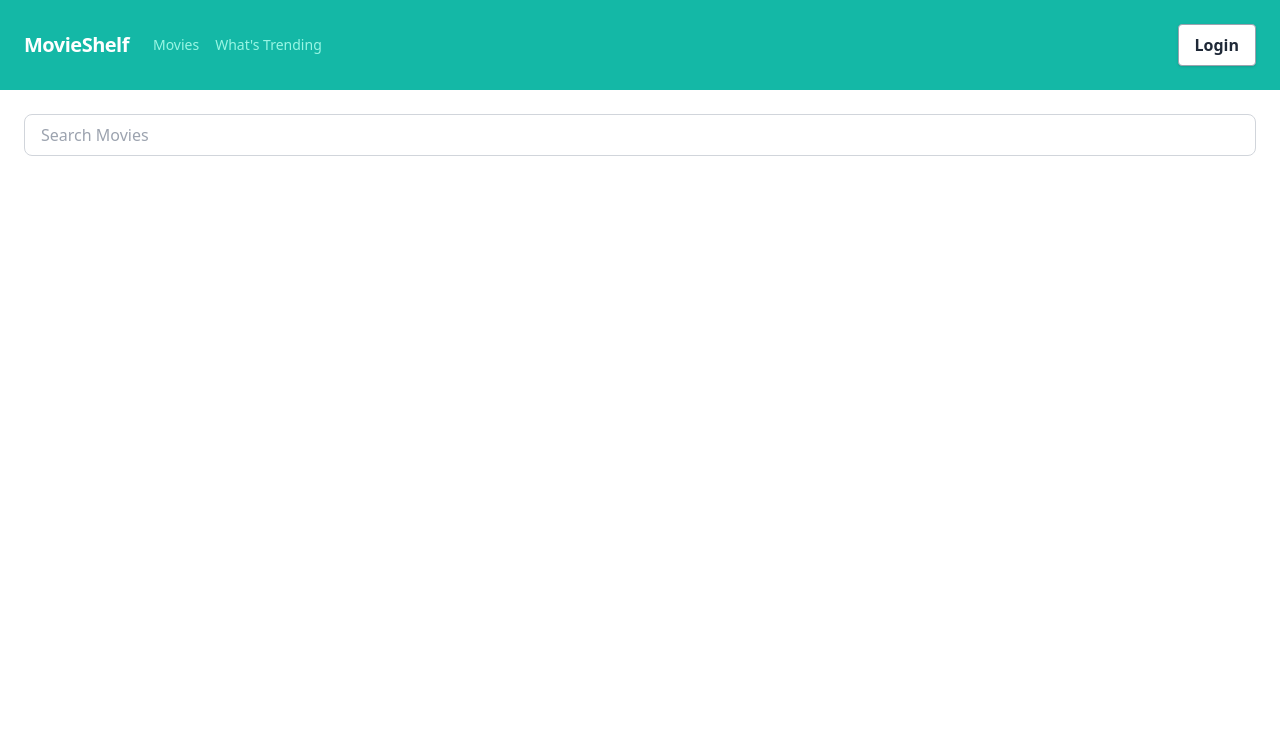
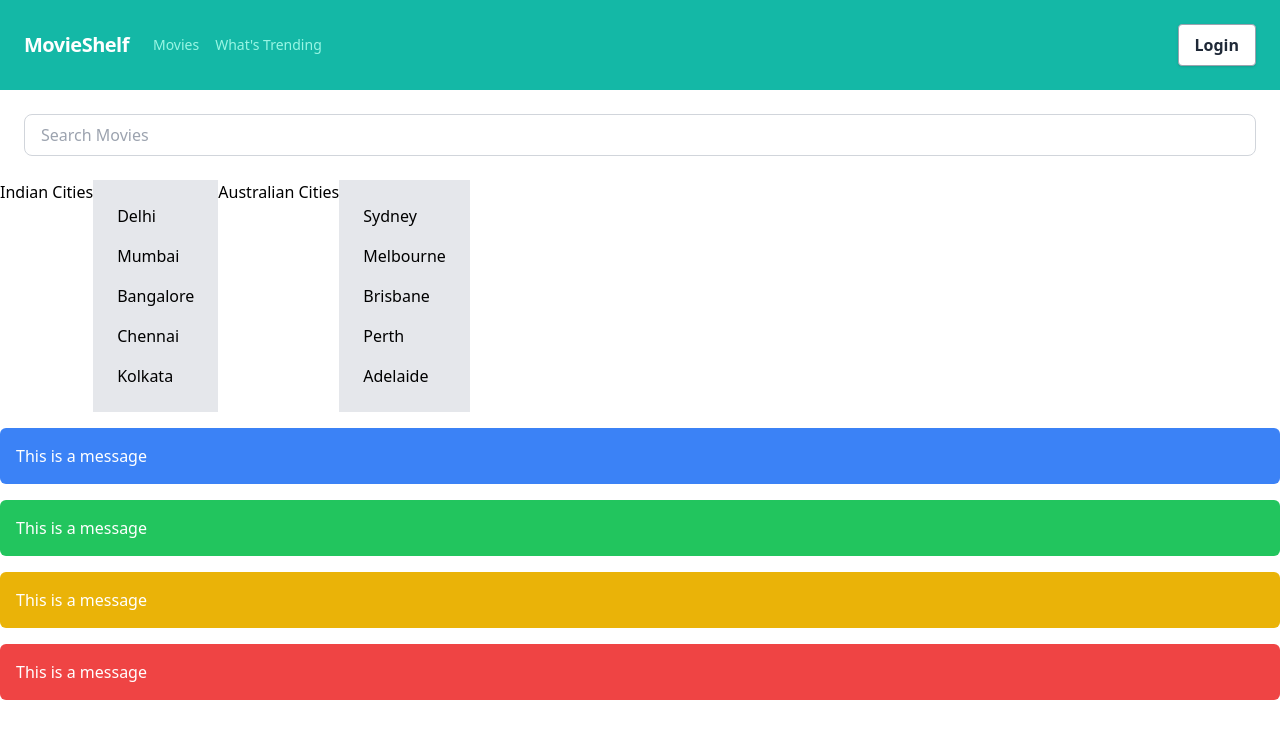
Before and after one commit to varungarg2796/MovieShelf-Frontend, a React (Create React App) app: page / in a window 1280 px wide. Shown: the top 738 px of the page. Built offline with nearby package versions, Linux system fonts and the light colour scheme.

Commit message:
learning a bit of react

```diff
--- /dev/null
+++ b/src/components/ListGroup.tsx
@@ -0,0 +1,40 @@
+import { on } from 'events';
+import { useState } from 'react';
+
+interface ListGroupProps {
+    cities: string[];
+    heading: string;
+    onSelectItem: (city: string) => void;
+}
+
+
+function ListGroup({cities, heading, onSelectItem}: ListGroupProps) {
+    const [selectedIndex, setSelectedIndex] = useState(-1);
+    // selectedIndex is the variable
+    // setSelectedIndex is the function to update the variable
+    // useState(-1) is the initial value of the variable
+    // each component has its own state
+
+    const handleCityClick = (index: number, city: string) => {
+        setSelectedIndex(index);
+        onSelectItem(city);
+    };
+
+    const cityItems = cities.map((city, index) => (
+        <li key={index} className={`p-2 ${selectedIndex === index ? 'bg-blue-500' : ''}`} onClick={() => handleCityClick(index, city)}>
+            {city}
+        </li>
+    ));
+
+    return (
+        <>
+            <h1>{heading}</h1>
+            {cities.length === 0 && <p>No cities found</p>}
+            <ul className="bg-gray-200 p-4">
+                {cityItems}
+            </ul>
+        </>
+    );
+}
+
+export default ListGroup;
--- /dev/null
+++ b/src/components/Message.tsx
@@ -0,0 +1,30 @@
+import React, { ReactNode } from 'react';
+
+interface Props{
+    message: ReactNode;
+
+}
+
+const Message = ({ message }: Props) => {
+    return (
+        <>
+
+        <div className="mt-4">
+            <div className="bg-blue-500 text-white p-4 rounded-md">
+                {message}
+            </div>
+            <div className="bg-green-500 text-white p-4 rounded-md mt-4">
+                {message}
+            </div>
+            <div className="bg-yellow-500 text-white p-4 rounded-md mt-4">
+                {message}
+            </div>
+            <div className="bg-red-500 text-white p-4 rounded-md mt-4">
+                {message}
+            </div>
+        </div>
+    </>
+    )
+}
+
+export default Message;
--- a/src/pages/homePage.tsx
+++ b/src/pages/homePage.tsx
@@ -1,12 +1,30 @@
 import React from 'react';
 import Navbar from '../components/navbar';
+import ListGroup from '../components/ListGroup';
+import Message from '../components/Message';
+
 
 const HomePage: React.FC = () => {
+
+const IndianCities = ["Delhi", "Mumbai", "Bangalore", "Chennai", "Kolkata"];
+const AustralianCities = ["Sydney", "Melbourne", "Brisbane", "Perth", "Adelaide"];
+const handleSelectItem = (city: string) => {
+    console.log(city);
+};
   return (
     <div>
       <Navbar />
       <div className="p-6">
         <input className="bg-white focus:outline-none focus:shadow-outline border border-gray-300 rounded-lg py-2 px-4 block w-full appearance-none leading-normal" type="text" placeholder="Search Movies"></input>
+      </div>
+
+      <div className="flex flex-wrap">
+        <ListGroup cities={IndianCities} heading='Indian Cities' onSelectItem={handleSelectItem} />
+        <ListGroup cities={AustralianCities} heading='Australian Cities' onSelectItem={handleSelectItem} />
+      </div>
+
+      <div>
+        <Message message="This is a message" />
       </div>
       {/* Rest of your homepage */}
     </div>
```
